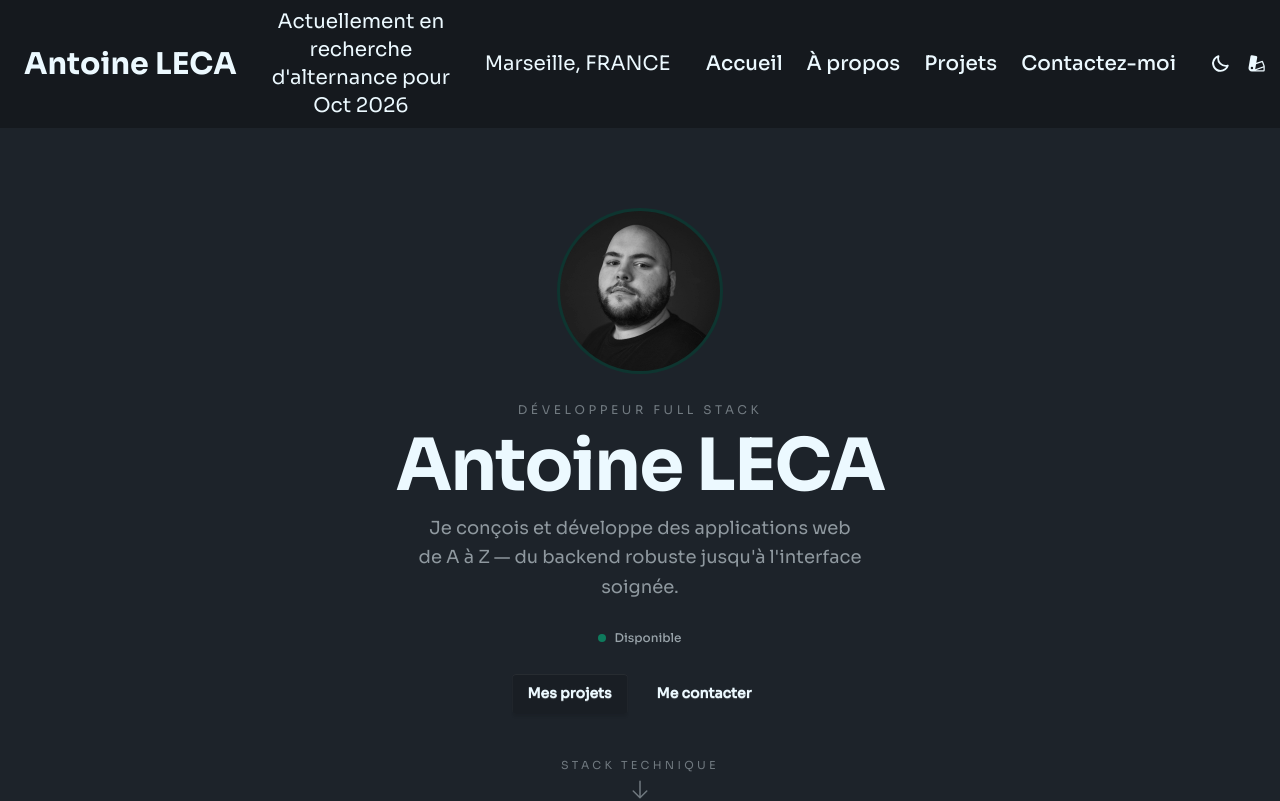
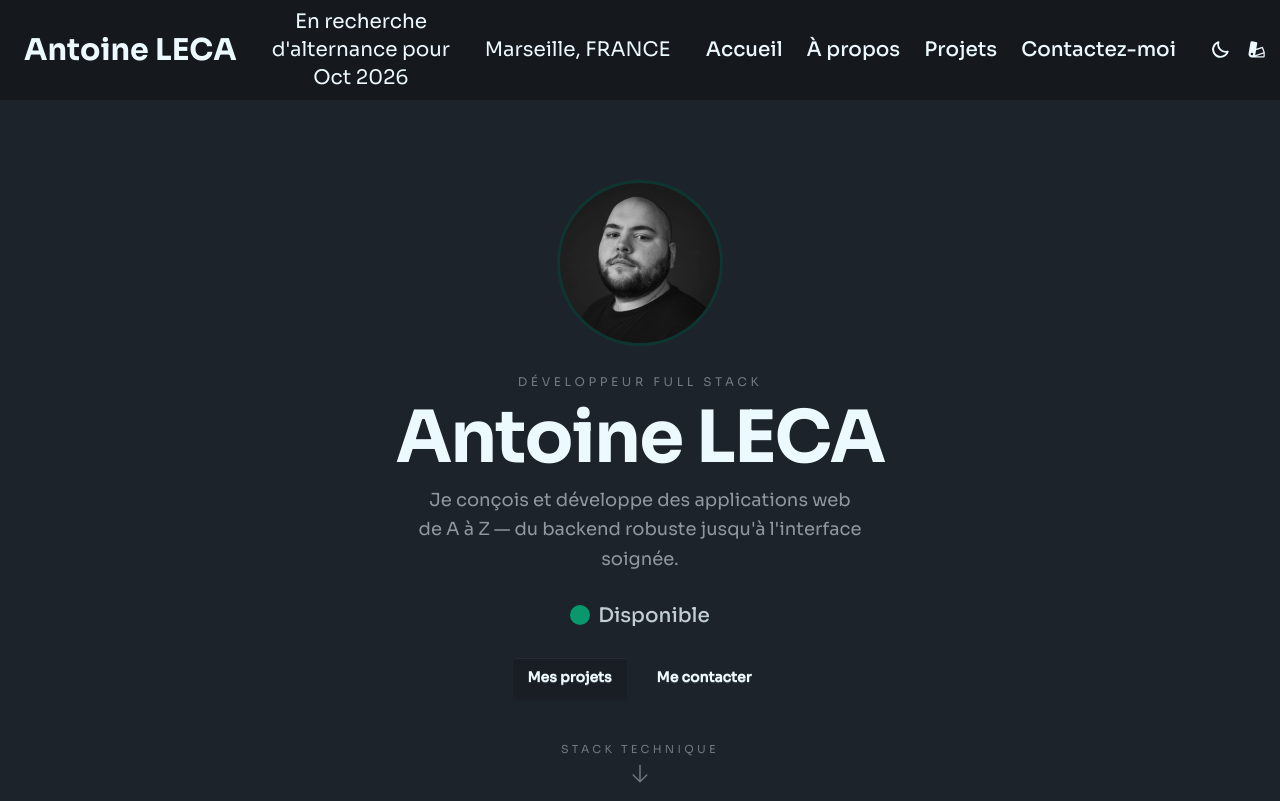
Before and after one commit to antoine-leca/PortfolioV2, a React (Vite) app: page / in a window 1280 px wide. Shown: the top 801 px of the page. Built offline with nearby package versions, Linux system fonts and the light colour scheme.

Commit message:
maj du responsive du header, augmentation de la taille de la homepage, taille et couleur des boutons des projets

```diff
--- a/src/components/Header.jsx
+++ b/src/components/Header.jsx
@@ -18,8 +18,8 @@ const Header = () => {
                 {/* Navbar */}
                 <div className="navbar bg-base-300 w-full">
                     <a href="/" className="mx-2 flex-1 px-2 text-3xl title-font-b whitespace-nowrap hover:text-accent-content" aria-label="Antoine LECA — Accueil">Antoine LECA</a>
-                    <h2 className='flex-3 text-xl text-center hidden lg:block'>Actuellement en recherche d'alternance pour Oct 2026</h2>
-                    <h2 className='flex-3 text-xl text-center hidden lg:block'>Marseille, FRANCE</h2>
+                    <h2 className='flex-3 text-xl text-center hidden xl:block'>En recherche d'alternance pour Oct 2026</h2>
+                    <h2 className='flex-3 text-xl text-center hidden xl:block'>Marseille, FRANCE</h2>
                     {/* Desktop : liens + contrôleur de thème */}
                     <nav className="hidden flex-none lg:flex items-center gap-2" aria-label="Navigation principale">
                         <ul className="menu menu-horizontal">
--- a/src/components/home/HeroSection.jsx
+++ b/src/components/home/HeroSection.jsx
@@ -32,8 +32,8 @@ function HeroSection() {
         </p>
       </div>
 
-      <div className="flex items-center gap-2 text-xs main-font-m opacity-60">
-        <span className="w-2 h-2 rounded-full bg-success animate-pulse inline-block" />
+      <div className="flex items-center gap-2 text-xl main-font-m opacity-80">
+        <span className="w-5 h-5 rounded-full bg-success animate-pulse inline-block mb-0.5" />
         Disponible
       </div>
 
--- a/src/components/projects/ProjetInfo.jsx
+++ b/src/components/projects/ProjetInfo.jsx
@@ -39,7 +39,7 @@ const ProjetInfo = ({ projet }) => {
               href={href}
               target="_blank"
               rel="noopener noreferrer"
-              className="btn btn-lg text-white border-none"
+              className="btn btn-lg border-none"
             >
               Voir le projet
             </a>
--- a/src/pages/Contact.jsx
+++ b/src/pages/Contact.jsx
@@ -2,7 +2,7 @@ import ContactForm from '../components/contact/ContactForm';
 import ContactInfos from '../components/contact/ContactInfos';
 
 const Contact = () => (
-    <div className="min-h-screen flex flex-col items-center pb-16 px-4">
+    <div className="min-h-screen flex flex-col items-center pb-16 px-4 lg:px-0">
         <title>Contact — Antoine LECA</title>
         <meta name="description" content="Contactez Antoine LECA pour une opportunité, un projet ou toute autre question. Formulaire de contact et liens directs disponibles." />
 
```
